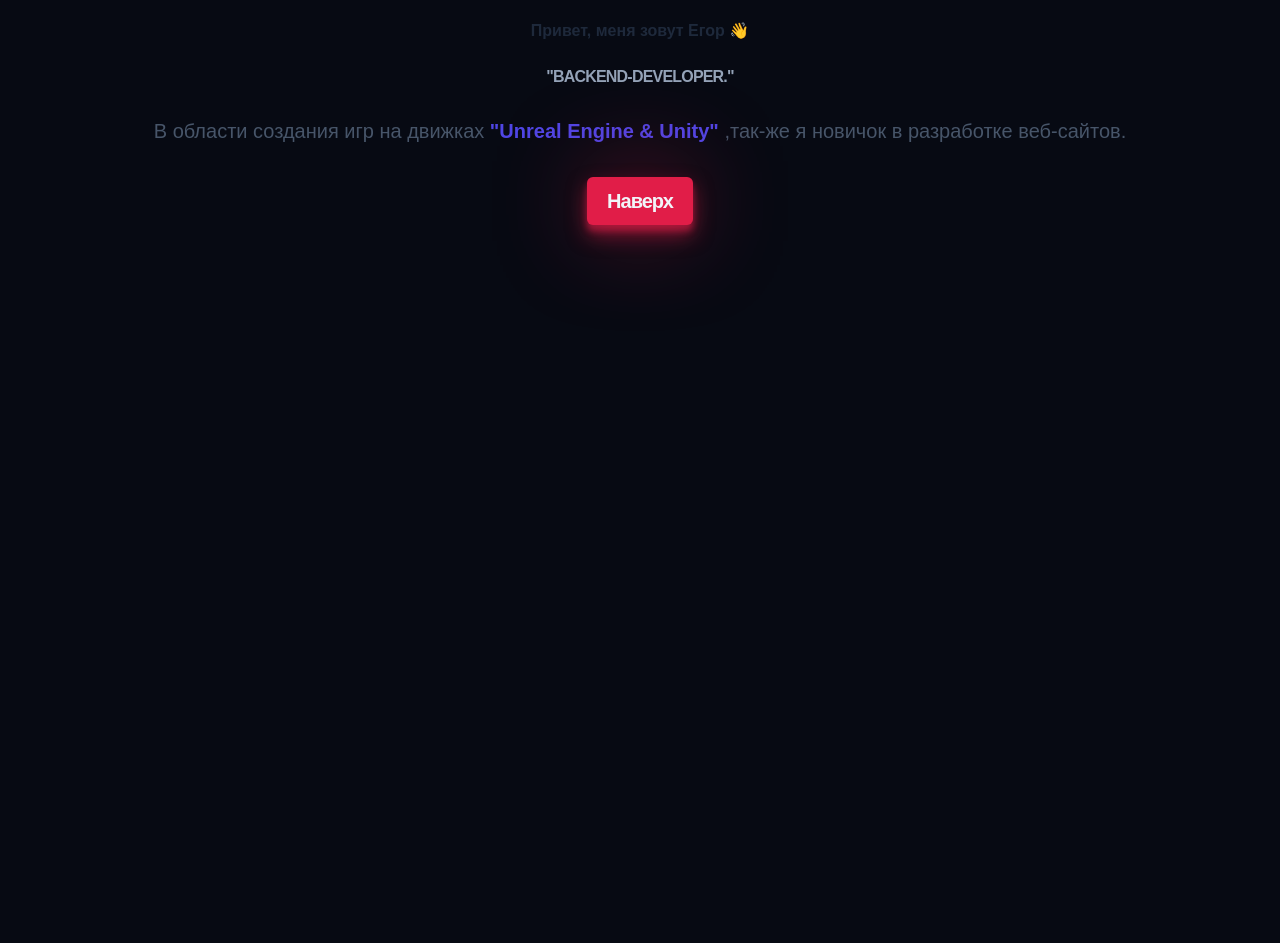
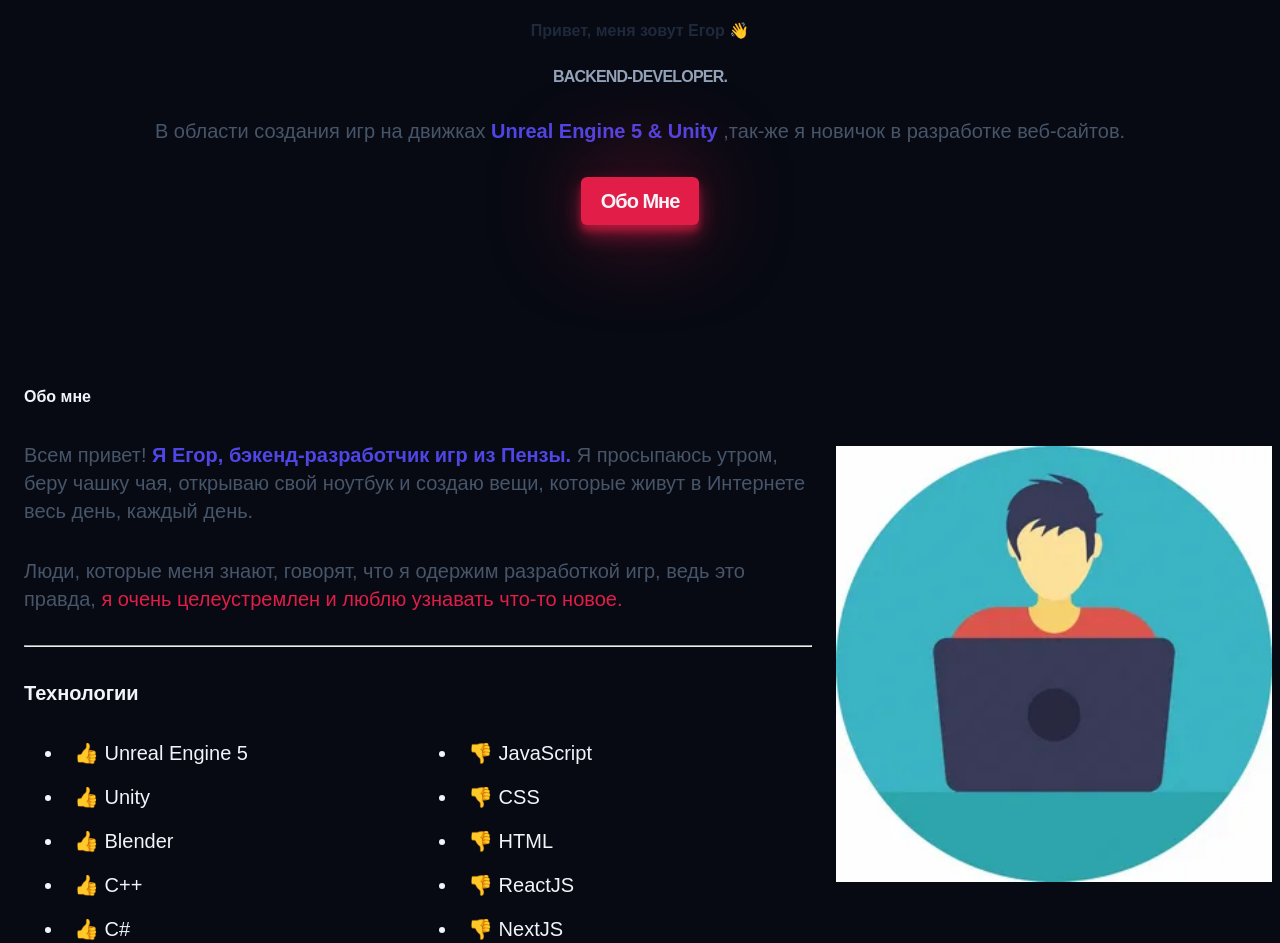
Before and after one commit to Denisov-Egor/Portfolio, a website built with Vite: page index.html in a window 1280 px wide. Shown: the part 300-1243 px from the top of the page. Before the commit the page ends 800 px from the top, so only its background shows below. Built offline with nearby package versions, Linux system fonts and the light colour scheme; a web font is replaced by a local one.

Commit message:
Создание 2 отдела (информация о себе)

```diff
--- a/index.html
+++ b/index.html
@@ -5,17 +5,17 @@
     <link rel="icon" type="image/svg+xml" href="/vite.svg" />
     <meta name="viewport" content="width=device-width, initial-scale=1.0" />
     <link href="https://api.fontshare.com/v2/css?f[]=general-sans@500,501,400,700&display=swap" rel="stylesheet">
-    <title>Portfolio </title>
+    <title>Portfolio</title>
   </head>
   <body>
     <header class = "header container">
       <nav>
         <ul class="header__menu">
           <li>
-            <a class="header__link" href="#about">О мне</a>
+            <a class="header__link" href="#about">Обо мне</a>
           </li>
           <li>
-            <a class="header__link" href="#featured">Работа</a>
+            <a class="header__link" href="#featured">Портфолио</a>
           </li>
           <li>
             <a class="header__link" href="#contact">Контакты</a>
@@ -38,8 +38,9 @@
               </svg>
             </button>
           </li>
+
           <li>
-            <a class="header__resume btn" href="./styles/Asset/Resume.pdf" download>Resume</a>
+            <a class="header__resume btn" href="./styles/Asset/Resume.pdf" download>Резюме</a>
           </li>
         </ul>
         <button class="header__bars">
@@ -66,15 +67,54 @@
           Привет, меня зовут Егор 👋
         </h2>
         <h1 class="hero__title">
-          "Backend-DEVELOPER."
+          Backend-DEVELOPER.
         </h1>
         <p class="hero__description">
-          В области создания игр на движках <strong>"Unreal Engine & Unity"</strong>
+          В области создания игр на движках <strong>Unreal Engine 5 & Unity</strong>
           ,так-же я новичок в разработке веб-сайтов.
         </p>
-        <a class="hero__btn btn" href="#">Наверх</a>
+        <a class="hero__btn btn" href="#">Обо мне</a>
       </selection>
-      <selection></selection>
+      <section id="about" class="about container section">
+        <div class="about__content">
+          <h2 class="about__title">Обо мне</h2>
+          <p class="about__description">
+            Всем привет!
+              <strong>Я Егор, бэкенд-разработчик игр из Пензы.</strong>
+              Я просыпаюсь утром, беру чашку чая,
+              открываю свой ноутбук и создаю вещи,
+              которые живут в Интернете весь день,
+              каждый день.
+          </p>
+          <p class="about__description">
+            Люди, которые меня знают,
+              говорят, что я одержим разработкой игр,
+              ведь это правда,
+              <a>я очень целеустремлен и люблю узнавать что-то новое.</a>
+          </p>
+          <hr class="about__hr" />
+          <h3 class="about__subtitle">Технологии</h3>
+          <div class="about__ul-container">
+            <ul class="about__ul">
+              <li class="about__list">👍 Unreal Engine 5</li>
+              <li class="about__list">👍 Unity</li>
+              <li class="about__list">👍 Blender</li>
+              <li class="about__list">👍 C++</li>
+              <li class="about__list">👍 C#</li>
+            </ul>
+            <ul class="about__ul">
+              <li class="about__list">👎 JavaScript </li>
+              <li class="about__list">👎 CSS</li>
+              <li class="about__list">👎 HTML</li>
+              <li class="about__list">👎 ReactJS</li>
+              <li class="about__list">👎 NextJS</li>
+            </ul>
+          </div>
+        </div>
+        <div>
+          <img class="about__img " src="./styles/Asset/about.jpg" alt="Profile picture"/>
+        </div>
+      </section>
       <selection></selection>
       <selection></selection>
       <selection></selection>
--- a/src/main.js
+++ b/src/main.js
@@ -2,4 +2,5 @@ import '../styles/modern-normalize.css';
 import '../styles/style.css';
 import '../styles/components/header.css';
 import '../styles/components/hero.css';
+import '../styles/components/about.css';
 import '../styles/utils.css';
--- /dev/null
+++ b/styles/components/about.css
@@ -0,0 +1,148 @@
+.about {
+    display: flex;
+    flex-direction: column;
+    gap: 1rem;
+}
+
+.about__content {
+    display: flex;
+    flex-direction: column;
+    gap: 1em;
+    padding-left: 1em;
+}
+.about__title {
+    font-size: var(--size-2xl);
+    color: var(--clr-light);
+}
+
+.about__description {
+    max-width: 80ch;
+    font-size: var(--size-sm);
+    color: var(--clr-stale600);
+}
+
+.about__hr {
+    border-color: var(--clr-slate800);
+}
+
+.about__subtitle {
+    font-size: var(--size-sm);
+    color: var(--clr-slate400);
+}
+
+.about__ul-container {
+    display: flex;
+}
+
+.about__ul {
+    display: flex;
+    flex-direction: column;
+    gap: 1em;
+    flex: 1;
+}
+
+.about__list {
+    font-size: var(--size-sm);
+    color: var(--clr-slate600);
+}
+
+.about__list::before {
+    content: '';
+    margin-left: 0.5em;
+}
+
+/* xs */
+@media (min-width: 475px) {
+    .about {
+      gap: 1.5rem;
+    }
+
+    .about__content {
+      gap: 1.5rem;
+    }
+
+.about__title {
+      font-size: var(--size-3xl);
+    }
+
+.about__description {
+      font-size: var(--size-base);
+ }
+
+    .about__subtitle {
+      font-size: var(--size-base);
+}
+
+.about__list {
+      font-size: var(--size-base);
+    }
+}
+
+/* sm */
+ @media (min-width: 640px) {
+    .about__img-wrapper {
+      margin: 0 auto;
+    }
+
+    .about__img {
+      width: 28.6875rem;
+    }
+}
+
+  /* md */
+  /* @media (min-width: 768px) {} */
+
+/* lg */
+@media (min-width: 1024px) {
+    .about {
+      flex-direction: row;
+      justify-content: space-between;
+      align-items: center;
+    }
+
+    .about__title {
+      font-size: var(--size-4xl);
+    }
+
+    .about__description {
+      font-size: var(--size-lg);
+    }
+
+    .about__subtitle {
+      font-size: var(--size-lg);
+    }
+
+    .about__list {
+      font-size: var(--size-lg);
+    }
+}
+
+/* xl */
+ @media (min-width: 1280px) {
+    .about__content {
+      gap: 2rem;
+    }
+
+    .about__title {
+      font-size: var(--size-5xl);
+    }
+
+    .about__description {
+      font-size: var(--size-xl);
+    }
+
+    .about__subtitle {
+      font-size: var(--size-xl);
+    }
+
+    .about__list {
+      font-size: var(--size-xl);
+    }
+
+    .about__img {
+      width: 30.75rem;
+    }
+}
+
+  /* 2xl */
+  /* @media (min-width: 1536px) {} */
--- a/styles/components/header.css
+++ b/styles/components/header.css
@@ -4,6 +4,8 @@
   align-items: center;
   padding-top: 2rem;
   padding-bottom: 2rem;
+  position: relative;
+  z-index: 9999;
 }
 
 .header__menu {
@@ -18,10 +20,15 @@
 }
 
 /* xs */
-/*@media (min-width: 457px) {}*/
+/* @media (min-width: 475px) {} */
 
 /* sm */
-/*@media (min-width: 640px) {}*/
+@media (min-width: 640px) {
+    .about__img-wrapper {
+        margin: 0 auto;
+    }
+
+}
 
 /* md */
 @media (min-width: 768px) {
@@ -34,12 +41,12 @@
   }
 
   .header__link {
-        font-size: var(--size-sm);
+    font-size: var(--size-xs);
     text-decoration: none;
     font-weight: 600;
     color: var(--clr-slate600);
     letter-spacing: -0.05em;
-        transform: color 0.3s;
+    transition: color 0.3s;
   }
 
   .header__link:hover {
@@ -59,7 +66,7 @@
   }
 
   .header__resume {
-        font-size: var(--size-xs)
+    font-size: var(--size-xs);
   }
 
   .header__bars {
@@ -79,12 +86,12 @@
   }
 
   .header__resume {
-        font-size: var(--size-sm)
+    font-size: var(--size-sm);
   }
 }
 
 /* xl */
-/*@media (min-width: 1280px) {}*/
+/* @media (min-width: 1280px) {} */
 
 /* 2xl */
-/*@media (min-width: 1536px) {}*/
+/* @media (min-width: 1536px) {} */
--- a/styles/utils.css
+++ b/styles/utils.css
@@ -15,7 +15,6 @@
 
 /* 2xl */
 /*@media (min-width: 1536px) {}*/
-
 
 .btn {
     display: inline-block;
```
Also changed, not shown: styles/Asset/about.jpg (added). Lines whose indentation alone changed are shown as unchanged.
